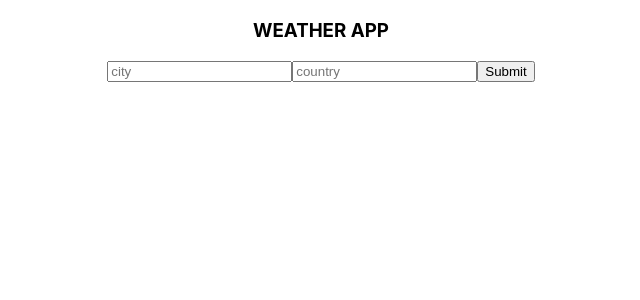
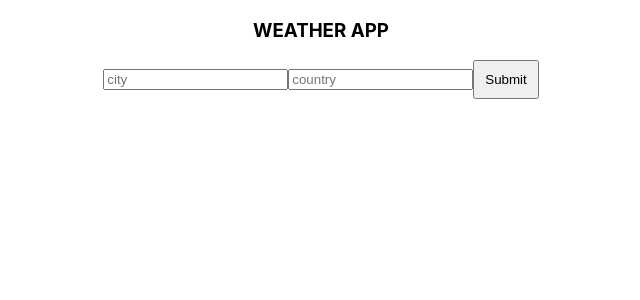
Before and after one commit to CornveliousFarva/weather-app-react, a React (Create React App) app in the folder weather-hooks/: page / in a window 1280 px wide. Shown: the top 300 px of the page, without its empty margins (319-959 px from the left). Built offline with nearby package versions, Linux system fonts and the light colour scheme.

Commit message:
Playing with adding padding to spread things out in the app.

```diff
--- a/weather-hooks/src/App.css
+++ b/weather-hooks/src/App.css
@@ -36,3 +36,11 @@
     transform: rotate(360deg);
   }
 }
+
+form{
+ padding: 20px bottom;
+}
+
+button{
+  padding: 10px;
+}
--- a/weather-hooks/src/Weather.js
+++ b/weather-hooks/src/Weather.js
@@ -4,8 +4,8 @@ const Weather = ({description, city, country, error, temperature}) => {
     return (
         <div>
             {city && country && <p>{city}, {country}</p>}
-            {temperature && <p>{temperature}</p>}
-            {description && <p> {description}</p>}
+            {temperature && <p>{temperature} °F</p>}
+            {description && <p> Conditions: {description}</p>}
             {error && <p>{error}</p>}
         </div>
     )
```
